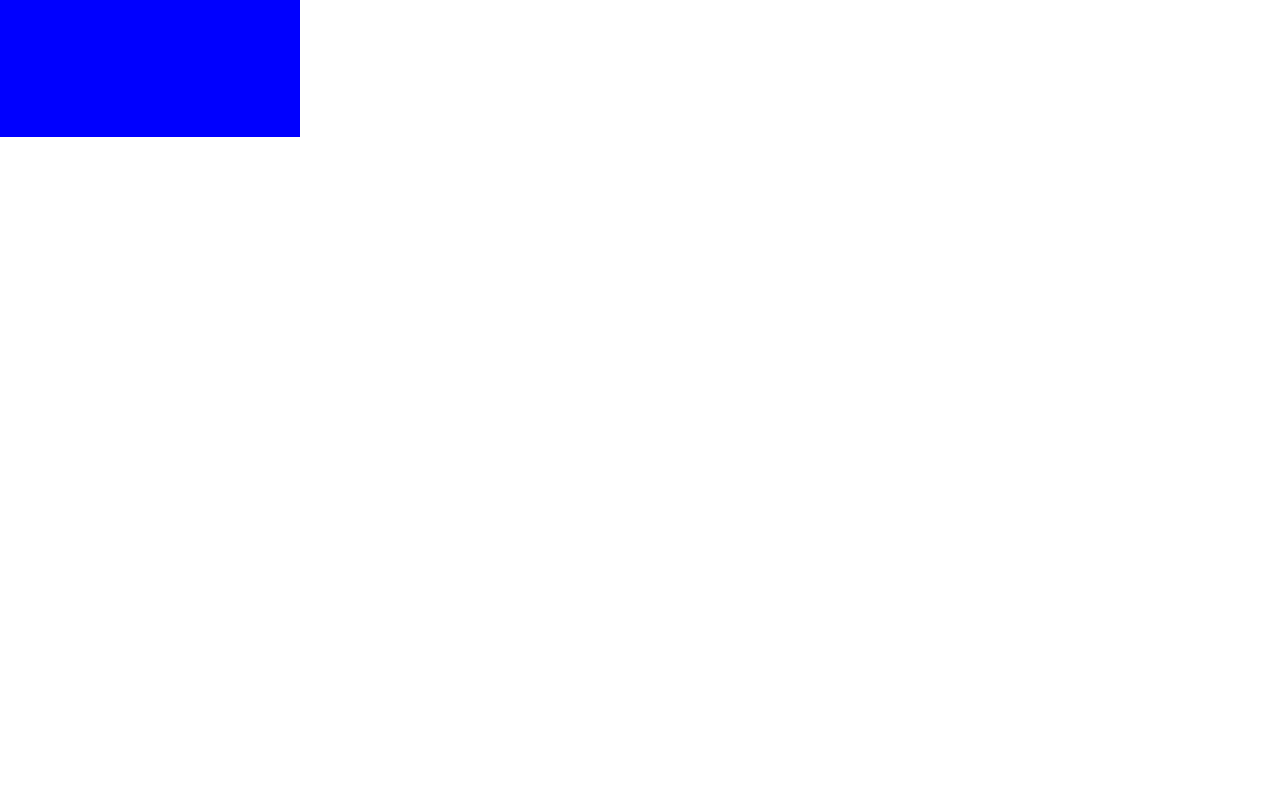
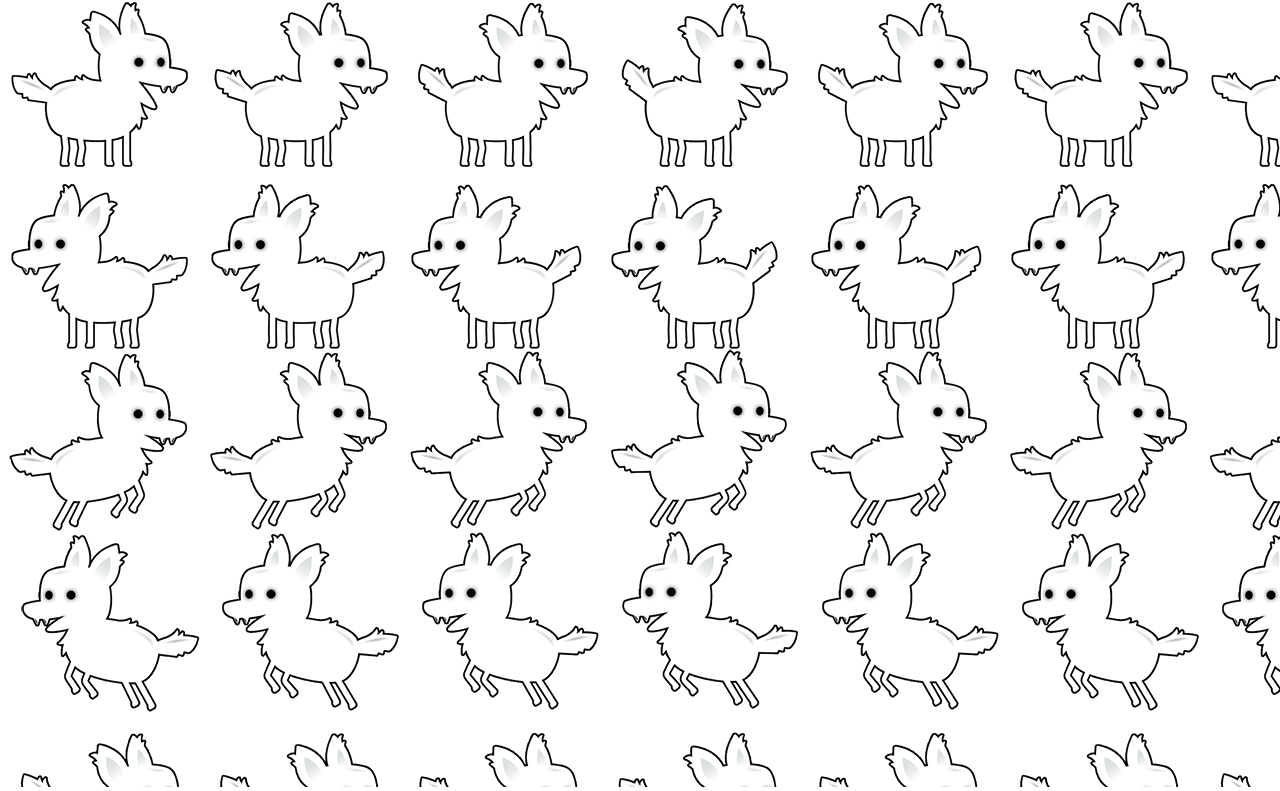
Before and after one commit to WebDevJasonCameron/Explore_JavascriptGames, a plain HTML site: page Lesson_08/index.html in a window 1280 px wide. Shown: the part 50-841 px from the top of the page. Before the commit the page ends 800 px from the top, so only its background shows below. Drawn offline with Linux system fonts and the light colour scheme.

Commit message:
fixed the module prb. c rm. ;

```diff
--- a/Lesson_08/js/player.js
+++ b/Lesson_08/js/player.js
@@ -0,0 +1,20 @@
+export default class Player{
+    constructor(gameWidth, gameHeight) {
+        this.gameWidth = gameWidth;                                 // Canvas or "stage"
+        this.gameHeight = gameHeight;
+
+        this.states = [];                                           // Player state
+        this.currentState = this.states[0];
+
+        this.image = document.getElementById('dog-image')           // Image Sheet Location
+        this.width = 200;
+        this.height = 181.83;
+
+        this.x = 0;                                                 // Canvas location
+        this.y = 0;
+    }
+
+    draw(context){
+        context.drawImage(this.image, this.x, this.y);
+    }
+}
--- a/Lesson_08/js/script.js
+++ b/Lesson_08/js/script.js
@@ -1,10 +1,17 @@
+import Player from "./player.js";
+
 window.addEventListener('load', function() {
-    const loading = document.getElementById('loading')
-    loading.style.display = 'none'
+    const loading = document.getElementById('loading');
+    loading.style.display = 'none';
+
+    const canvas = document.getElementById('canvas1');
+    const ctx = canvas.getContext('2d');
+
+    canvas.width = window.innerWidth;
+    canvas.height = window.innerHeight;
 
 
-
-
-
+    const player = new Player(canvas.width, canvas.height);
+    player.draw(ctx);
 
 })
--- a/Lesson_08/styles.css
+++ b/Lesson_08/styles.css
@@ -10,7 +10,6 @@ body {
 }
 
 canvas {
-    background-color: blue;
     top: 0;
     left: 0;
 }
```
Also changed, not shown: Lesson_08/index.html (+1 -0 lines), Lesson_08/readme.md.
